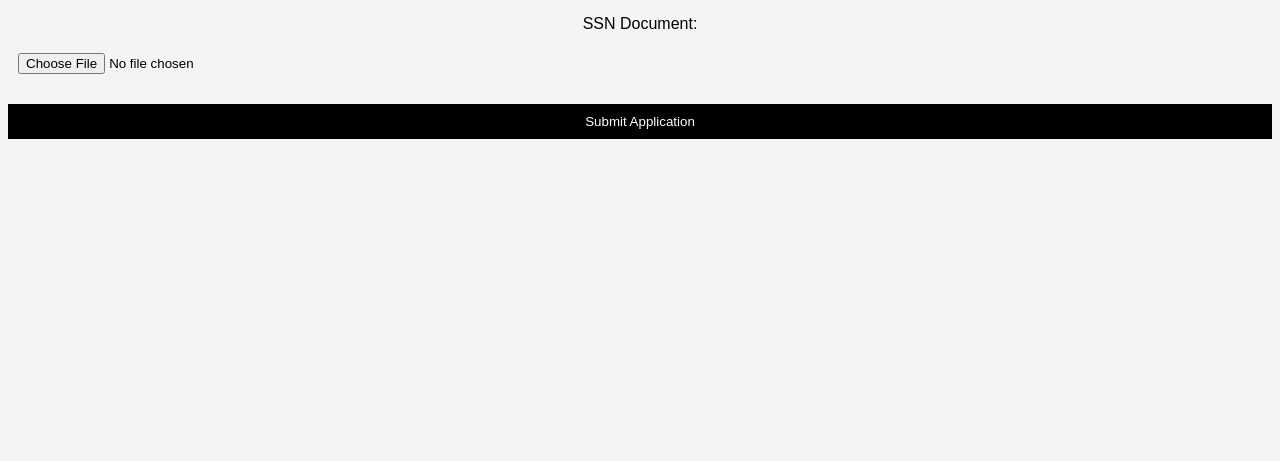
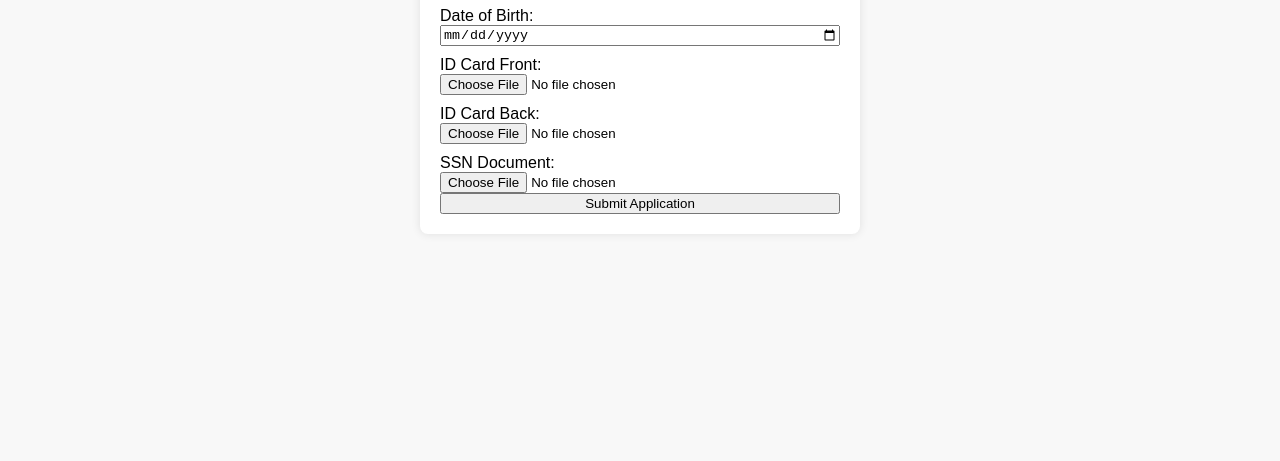
Before and after one commit to excelottah6/grant, a website: page public/index.html in a window 1280 px wide. Shown: the part 379-840 px from the top of the page. Before the commit the page ends 800 px from the top, so only its background shows below. Drawn offline with Linux system fonts and the light colour scheme.

Commit message:
Update style.css

```diff
--- a/public/style.css
+++ b/public/style.css
@@ -1,35 +1,32 @@
 body {
     font-family: Arial, sans-serif;
-    background: #f4f4f4;
+    background-color: #f8f8f8;
+    margin: 0;
+    padding: 20px;
+    display: flex;
+    justify-content: center;
+    align-items: center;
+    height: 100vh;
+}
+
+.container {
+    background: white;
+    padding: 20px;
+    border-radius: 8px;
+    box-shadow: 0 0 10px rgba(0, 0, 0, 0.1);
+    width: 100%;
+    max-width: 400px;
+}
+
+h1 {
     text-align: center;
 }
-.login-container, .admin-container {
-    width: 40%;
-    margin: 50px auto;
-    padding: 20px;
-    background: white;
-    box-shadow: 0 0 10px rgba(0, 0, 0, 0.1);
-    border-radius: 8px;
+
+form {
+    display: flex;
+    flex-direction: column;
 }
-input, button {
-    width: 100%;
-    padding: 10px;
-    margin: 10px 0;
+
+label {
+    margin-top: 10px;
 }
-button {
-    background: black;
-    color: white;
-    border: none;
-    cursor: pointer;
-}
-.error {
-    color: red;
-}
-table {
-    width: 100%;
-    border-collapse: collapse;
-}
-th, td {
-    padding: 10px;
-    border: 1px solid #ddd;
-}
```
